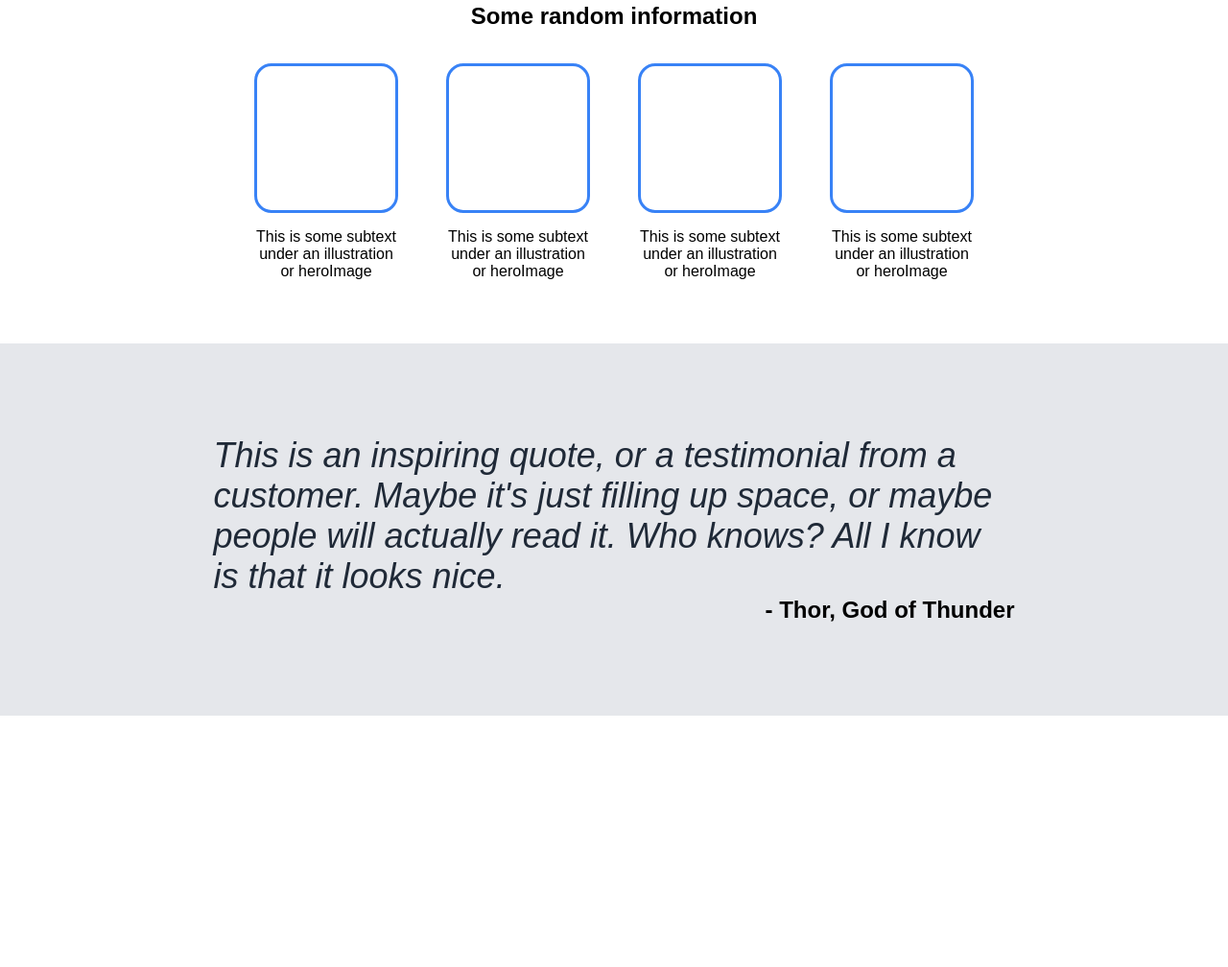
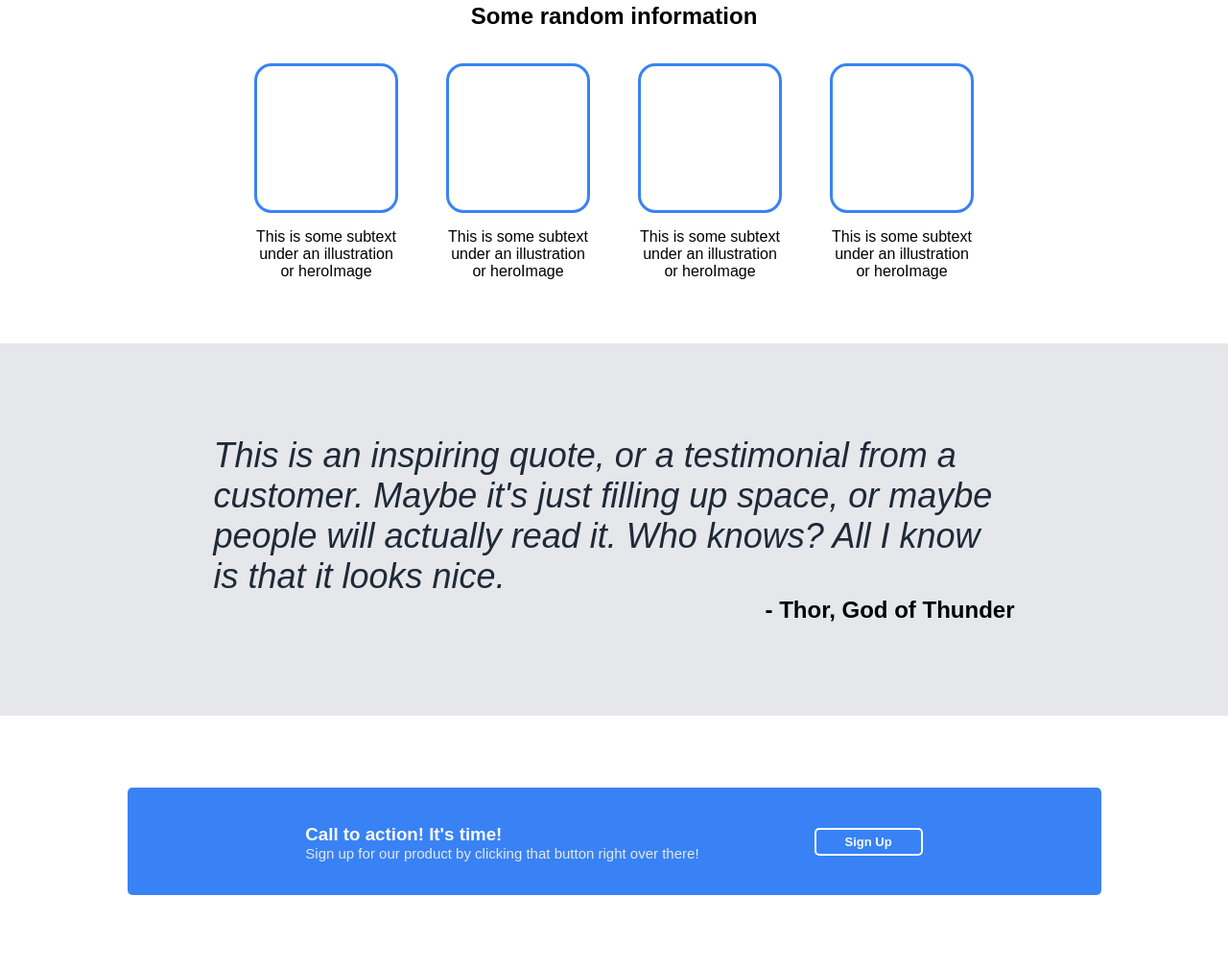
Before and after one commit to ENSUU/odin-landing-page, a plain HTML site: page index.html in a window 1280 px wide. Shown: the part 568-1576 px from the top of the page at 96% size. Before the commit the page ends 1314 px from the top, so only its background shows below. Drawn offline with Linux system fonts and the light colour scheme.

Commit message:
Add call to action section to the page with its necessary styling
Added call to action section to the webpage.

```diff
--- a/index.html
+++ b/index.html
@@ -69,6 +69,19 @@
             </blockquote>
         </div>
     </section>
+    <section id="callToActionSection">
+        <div class="container">
+            <div class="callToAction">
+                <div class="ctaText">
+                    <h3>Call to action! It's time!</h3>
+                    <p>Sign up for our product by clicking that button right over there!</p>
+                </div>
+                <div class="ctaLink">
+                    <a href="">Sign Up</a>
+                </div>
+            </div>
+        </div>
+    </section>
     <footer id="footerSection">
 
     </footer>
--- a/styles/styles.css
+++ b/styles/styles.css
@@ -12,6 +12,7 @@ ul {
 .container {
     max-width: 1015px;
     margin: 0 auto;
+    /* border: 1px solid skyblue; */
 }
 
 #headerSection {
@@ -136,3 +137,44 @@ ul {
     font-size: 24px;
     font-weight: bold;
 }
+
+/* Call to Action Section Styling */
+#callToActionSection {
+    padding: 75px;
+}
+
+.callToAction {
+    display: flex;
+    background-color: #3882F6;
+    border-radius: 5px;
+    justify-content: center;
+    gap: 120px;
+    padding: 20px 0;
+}
+
+.ctaText h3 {
+    color: #F9FAF8;
+    margin-bottom: 0;
+}
+
+.ctaText p {
+    color: #E5E7EB;
+    margin-top: 0;
+    font-size: 15px;
+}
+
+.ctaLink {
+    display: flex;
+    justify-content: center;
+    align-items: center;
+}
+
+.ctaLink a {
+    text-decoration: none;
+    color: #F9FAF8;
+    padding: 5px 30px;
+    border-radius: 5px;
+    border: 2px solid white;
+    font-weight: bold;
+    font-size: 13px;
+}
```
